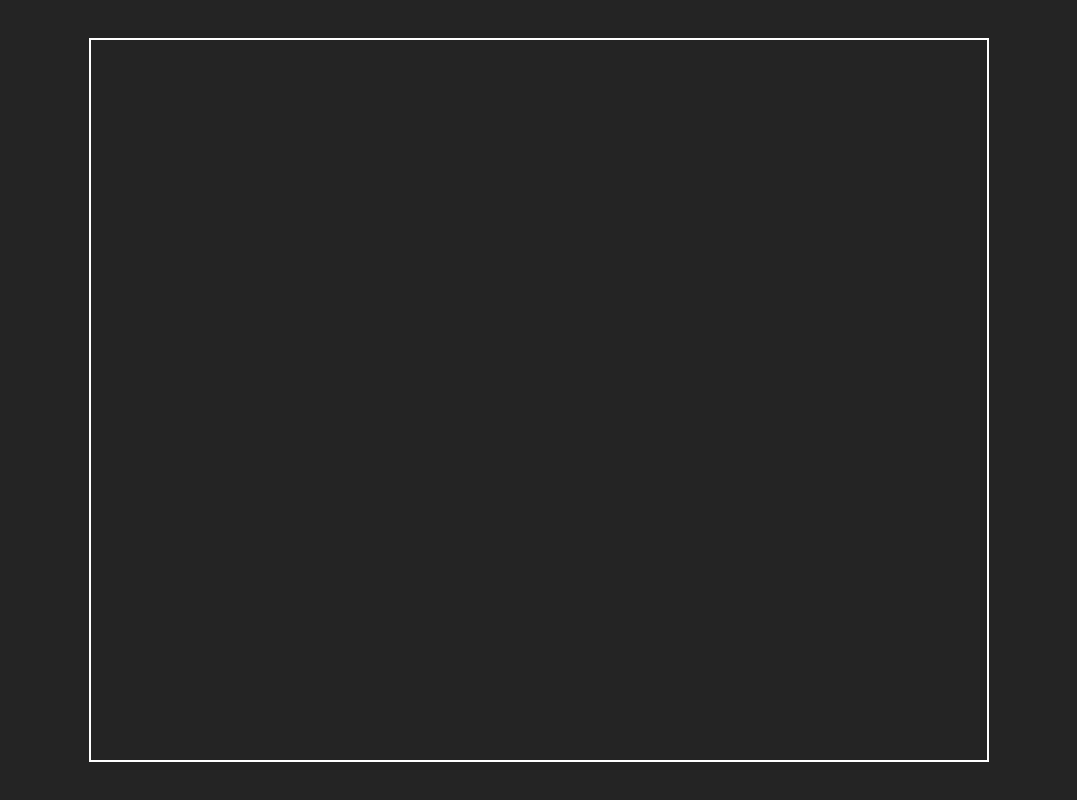
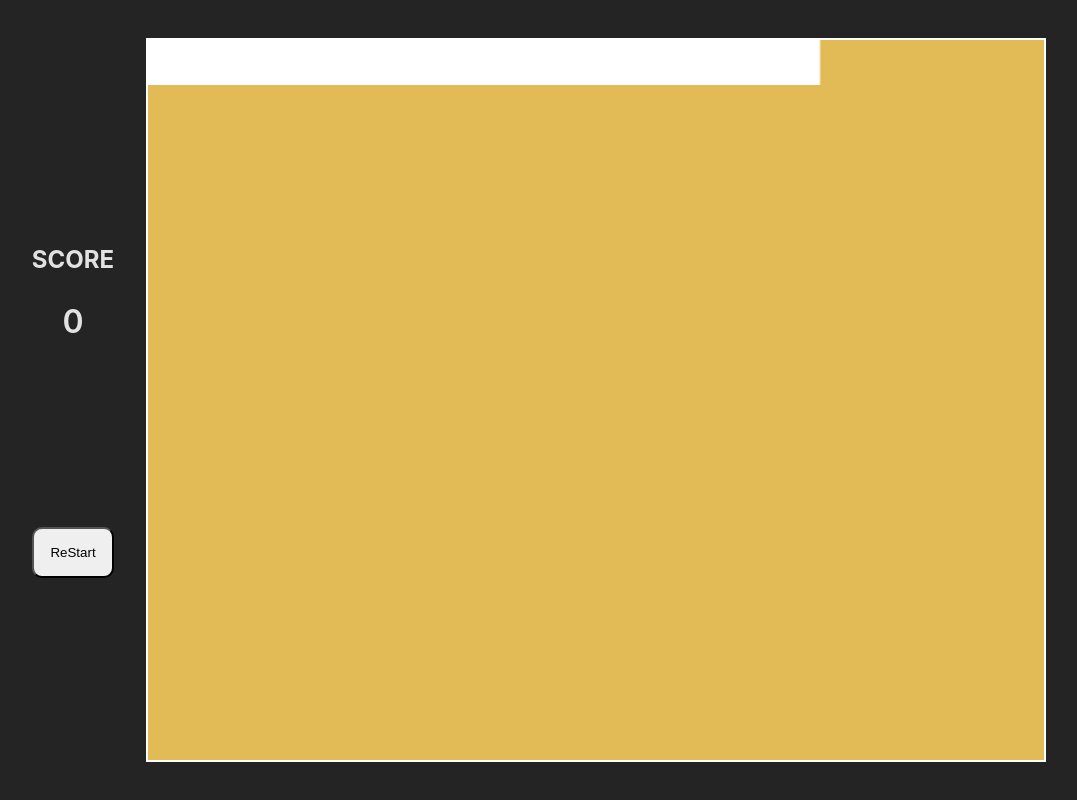
Before and after one commit to codesthenos/StackTower-React, a React (Vite) app: page / in a window 1280 px wide. Shown: the whole page, without its empty margins (101-1178 px from the left). Built offline with nearby package versions, Linux system fonts and the light colour scheme.

Commit message:
aprendiendo un huevo del canvas y de react

```diff
--- a/src/App.tsx
+++ b/src/App.tsx
@@ -1,8 +1,91 @@
+import { useEffect, useState } from "react"
+//Constants and enum
+import {
+  INITIAL_BOX_WIDTH,
+  CANVAS_HEIGHT,
+  INITIAL_X_SPEED,
+  INITIAL_Y_SPEED,
+  BOX_HEIGHT,
+  MODES } from "./constants.ts"
+//Types
+import type { box } from "./types.d.ts"
+
 function App () {
+  //State
+  const [boxes, setBoxes] = useState<box[]>([{
+    x: 0,
+    y: CANVAS_HEIGHT,
+    width: INITIAL_BOX_WIDTH,
+    color: "#fff"
+  }])
+  const [current, setCurrent] = useState(0)
+  const [mode, setMode] = useState<MODES>(MODES.BOUNCE)
+  const [xSpeed, setXSpeed] = useState(INITIAL_X_SPEED)
+  const [ySpeed, setYSpeed] = useState(INITIAL_Y_SPEED)
+  const [scrollCounter, setScrollCounter] = useState(0)
+  const [cameraY, setCameraY] = useState(0)
+
+  useEffect(() => {
+    //Canvas context
+    const canvas = document.getElementById('canvas')
+    if (!(canvas instanceof HTMLCanvasElement)) return
+    const context = canvas.getContext('2d')
+    if (!context) return
+    //Draw Background
+    function drawBackground () {
+      if (!context || !(canvas instanceof HTMLCanvasElement)) return
+      context.fillStyle = "#e3bb56"
+      context.fillRect(0, 0, canvas.width, canvas.height)
+    }
+    //Draw boxes
+    function drawBoxes () {
+      boxes.forEach((box: box) => {
+        const { x, y, width, color } = box
+        const newY = CANVAS_HEIGHT - y + cameraY
+        //console.log(`Drawing box at x: ${x}, newY: ${newY}, width: ${width}, color: ${color}`)
+        if (!context) return
+        context.fillStyle = color
+        context.fillRect(x, newY, width, BOX_HEIGHT)
+      })
+    }
+    //Draw game
+    function draw () {
+      if (mode === MODES.GAMEOVER) return
+
+      drawBackground()
+      drawBoxes()
+
+      window.requestAnimationFrame(draw)
+    }
+
+    draw()
+  }, [boxes])
+  //Restart Game to initial values
+  function restart () {
+    setBoxes([{
+      x: 0,
+      y: CANVAS_HEIGHT,
+      width: INITIAL_BOX_WIDTH,
+      color: "#fff"
+    }])
+    setCurrent(0)
+    setMode(MODES.BOUNCE)
+    setXSpeed(INITIAL_X_SPEED)
+    setYSpeed(INITIAL_Y_SPEED)
+    setScrollCounter(0)
+    setCameraY(0)
+  }
+
   return (
     <>
-      <canvas id="canvas">
-      </canvas>
+      <aside>
+        <div className="score">
+          <h2>SCORE</h2>
+          <span>{current}</span>
+        </div>
+        <button onClick={restart}>ReStart</button>
+      </aside>
+      <canvas id="canvas" width={400} height={CANVAS_HEIGHT}></canvas>
     </>
   )
 }
--- /dev/null
+++ b/src/constants.ts
@@ -0,0 +1,11 @@
+export const INITIAL_BOX_WIDTH = 300
+export const CANVAS_HEIGHT = 800
+export const BOX_HEIGHT = 50
+export const INITIAL_Y_SPEED = 5
+export const INITIAL_X_SPEED = 2
+
+export enum MODES {
+  FALL = 'fall',
+  BOUNCE = 'bounce',
+  GAMEOVER = 'gameover'
+}
--- a/src/index.css
+++ b/src/index.css
@@ -13,14 +13,6 @@
   -moz-osx-font-smoothing: grayscale;
 }
 
-#root {
-  width: 100%;
-  height: 100%;
-  display: flex;
-  justify-content: center;
-  align-items: center;
-}
-
 body {
   margin: 0;
   min-width: 320px;
@@ -28,16 +20,35 @@ body {
   box-sizing: border-box;
 }
 
-h1 {
-  font-size: 3.2em;
-  line-height: 1.1;
+#root {
+  width: 100%;
+  height: 100%;
+  display: flex;
+  gap: 2rem;
+  justify-content: center;
+  align-items: center;
+  aside {
+    height: 90%;
+    display: flex;
+    flex-direction: column;
+    justify-content: space-evenly;
+    div {
+      font-weight: 600;
+      text-align: center;
+      span {
+        font-size: 2rem;
+      }
+    }
+    button {
+      padding: 1rem;
+      border-radius: 10px;
+      cursor: pointer;
+    }
+  }
 }
 
 #canvas {
   width: 70%;
   height: 90%;
   border: 2px solid white;
-  display: flex;
-  justify-content: center;
-  align-items: end;
 }
--- /dev/null
+++ b/src/types.d.ts
@@ -0,0 +1,6 @@
+export interface box {
+  x: number
+  y: number
+  width: number
+  color: string
+}
```
